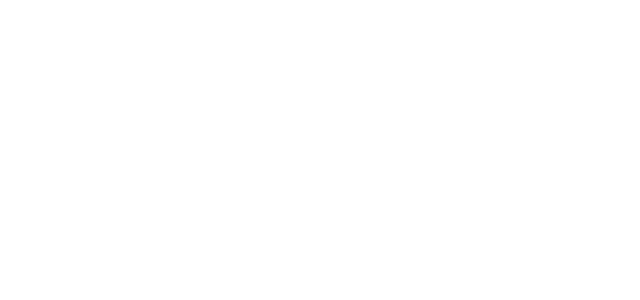
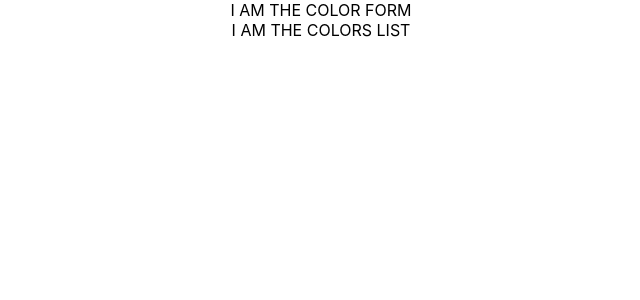
Before and after one commit to LLGwinn/react-color-factory, a React (Create React App) app: page / in a window 1280 px wide. Shown: the top 300 px of the page, without its empty margins (319-959 px from the left). Built offline with nearby package versions, Linux system fonts and the light colour scheme.

Commit message:
components added

```diff
--- a/src/App.js
+++ b/src/App.js
@@ -1,8 +1,12 @@
 import './App.css';
+import ColorForm from './ColorForm';
+import ColorsList from './ColorsList';
 
 function App() {
   return (
     <div className="App">
+      <ColorForm />
+      <ColorsList />
 
     </div>
   );
--- /dev/null
+++ b/src/ColorForm.js
@@ -0,0 +1,9 @@
+import React from 'react';
+
+function ColorForm() {
+    return (
+        <div>I AM THE COLOR FORM</div>
+    )
+}
+
+export default ColorForm;
--- /dev/null
+++ b/src/ColorsList.js
@@ -0,0 +1,9 @@
+import React from 'react';
+
+function ColorsList() {
+    return (
+        <div>I AM THE COLORS LIST</div>
+    )
+}
+
+export default ColorsList;
--- a/src/index.js
+++ b/src/index.js
@@ -1,12 +1,13 @@
 import React from 'react';
 import ReactDOM from 'react-dom';
+import {BrowserRouter} from 'react-router-dom';
 import './index.css';
 import App from './App';
 import reportWebVitals from './reportWebVitals';
 
 ReactDOM.render(
   <React.StrictMode>
-    <App />
+    <BrowserRouter><App /></BrowserRouter>
   </React.StrictMode>,
   document.getElementById('root')
 );
```
Also changed, not shown: src/Color.js (added, +9 -0 lines).
